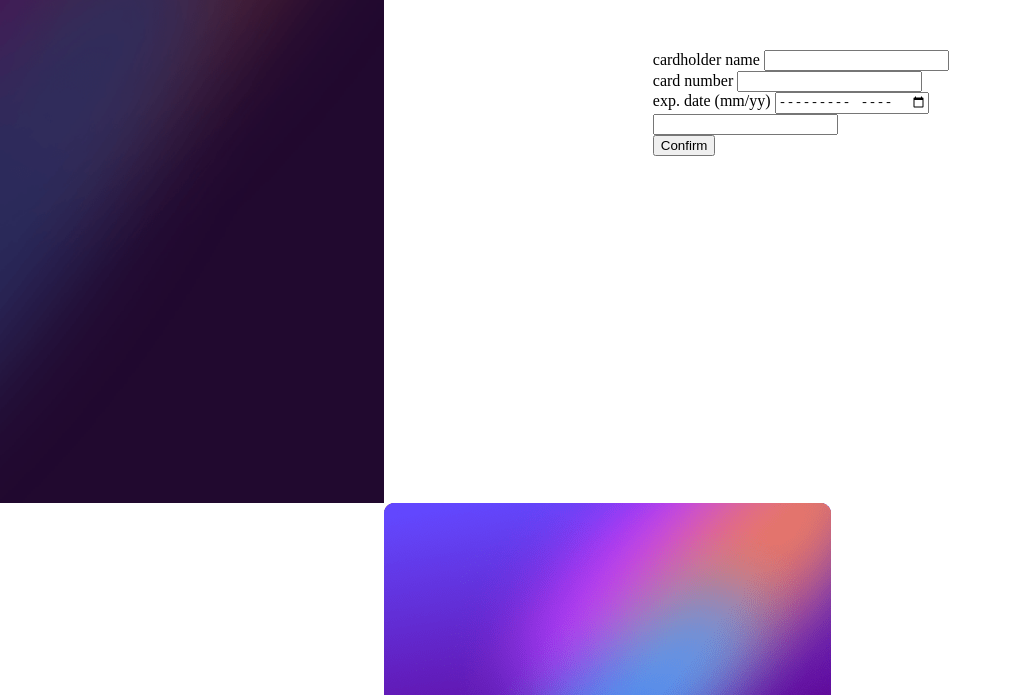
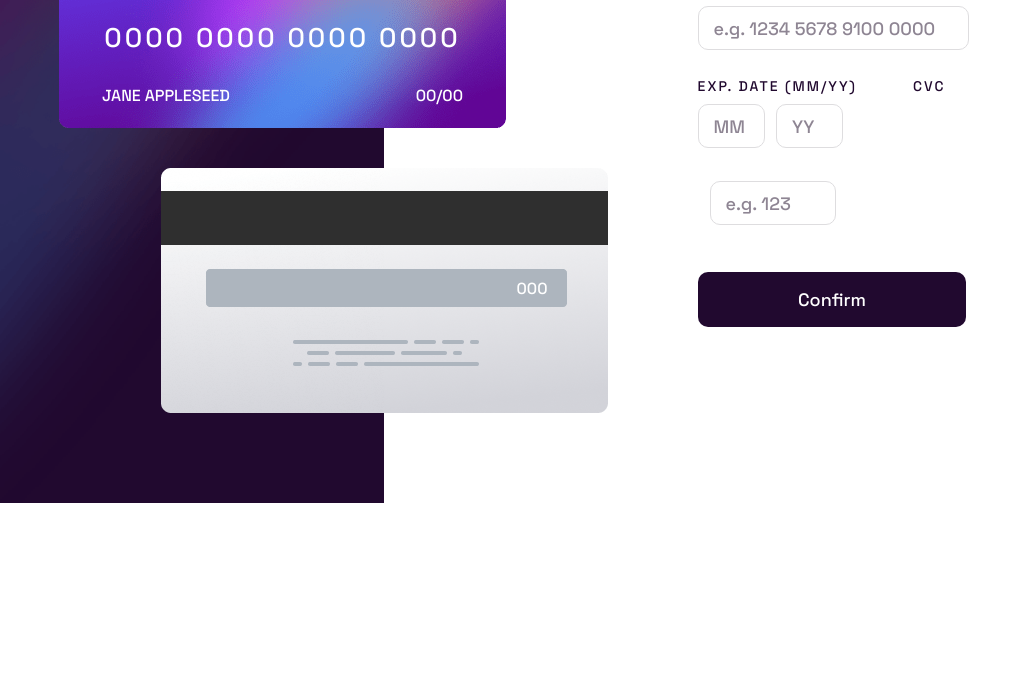
Before and after one commit to kurecistrips/Web-Challenge, a plain HTML site: page interactive-card-details-form-main/index.html in a window 1280 px wide. Shown: the part 297-992 px from the top of the page, without its empty margins (0-1032 px from the left). After the commit the page ends 800 px from the top, so only its background shows below. Drawn offline with Linux system fonts and the light colour scheme.

Commit message:
front page done

```diff
--- a/interactive-card-details-form-main/index.html
+++ b/interactive-card-details-form-main/index.html
@@ -5,7 +5,13 @@
   <meta name="viewport" content="width=device-width, initial-scale=1.0"> <!-- displays site properly based on user's device -->
 
   <link rel="stylesheet" href="styles.css">
+  <link rel="stylesheet" href="javascript.js">
   <link rel="icon" type="image/png" sizes="32x32" href="./images/favicon-32x32.png">
+
+
+  <link rel="preconnect" href="https://fonts.googleapis.com">
+  <link rel="preconnect" href="https://fonts.gstatic.com" crossorigin>
+  <link href="https://fonts.googleapis.com/css2?family=Space+Grotesk:wght@500&display=swap" rel="stylesheet">
 
   <title>Interactive card details form</title>
 
@@ -24,16 +30,28 @@
       <div class="fill-form">
         <div class="name-form">
           <label for="holdername">cardholder name</label>
-          <input type="text" id="holdername">
+          <br>
+          <input type="text" id="holdername" placeholder="e.g. Jane Appleseed" size="32" maxlength="32" pattern="[a-zA-Z\s]*">
         </div>
         <div class="card-number">
           <label for="cardnum">card number</label>
-          <input type="text" id="cardnum">
+          <br>
+          <input type="text" id="cardnum" placeholder="e.g. 1234 5678 9100 0000" maxlength="19" pattern="\d*{4} \d{*4} \d*{4} \d*{4}"  oninput="formatCardNumber(this)">
+          <script>
+            function formatCardNumber(input) {
+                let value = input.value.replace(/\D/g, "");
+                value = value.replace(/(\d{4})/g, "$1 ").trim();
+                input.value = value.slice(0, 19);
+            }
+            </script>
         </div>
         <div class="exp-date-and-cvc">
           <label>exp. date (mm/yy)</label>
-          <input type="month" id="expmonth">
-          <input type="text" id="expyear">
+          <label for="cvc" id="cvc-label">CVC</label>
+          <br>
+          <input type="text" inputmode="numeric" id="expmonth" placeholder="MM" maxlength="2" pattern="(0[1-9]|1[0-2])">
+          <input type="text" id="expyear" placeholder="YY" maxlength="2" pattern="\d{2}">
+          <input type="text" id="cvc" placeholder="e.g. 123" maxlength="3" pattern="\d*">
         </div>
         <button>Confirm</button>
       </div>
@@ -41,14 +59,19 @@
     <div class="card-showcase-container">
       <div class="card-showcase">
         <div class="card-front">
-          <img src="images/bg-card-front.png" alt="front">
-          <img src="images/card-logo.svg" alt="logo">
-
+          <img src="images/card-logo.svg" alt="logo" id="logo">
+          <p id="card-num-showcase">0000 0000 0000 0000</p>
+          <p id="card-name-showcase">Jane Appleseed</p>
+          <p id="card-exp-showcase">00/00</p>
+        </div>
+        <div class="card-back">
+          <p id="card-cvc-showcase">000</p>
         </div>
       </div>
     </div>
 
   </div>
+
 
 <!--
   0000 0000 0000 0000
--- a/interactive-card-details-form-main/styles.css
+++ b/interactive-card-details-form-main/styles.css
@@ -1,5 +1,16 @@
 *{
     margin: 0;
+    font-family: "Space Grotesk", serif;
+}
+@keyframes  buttonHover{
+    0%
+    {
+        background-color: hsl(278, 68%, 11%);
+    }
+    100%
+    {
+        background-color: hsl(278, 94%, 30%);
+    }
 }
 .left-background
 {
@@ -17,6 +28,8 @@
 {
     width: 70%;
     float: right;
+    font-family: space;
+    background-color: hsl(0, 0%, 100%);
 }
 .fill-form-container
 {
@@ -27,10 +40,152 @@
 .fill-form
 {
     margin: auto;
+    width: 30%;
+}
+.fill-form label
+{
+    color: hsl(278, 68%, 11%);
+    text-transform: uppercase;
+    letter-spacing: 2px;
+    font-size: 14px;
+}
+.fill-form:hover
+{
+    animation: inputBorderHover 1s ease;
+}
+#cvc-label
+{
+    margin-left: 52px;
+}
+input::-webkit-outer-spin-button, input::-webkit-inner-spin-button
+{
+    -webkit-appearance: none;
+}
+input[type=number]
+{
+    -moz-appearance: textfield;
+}
+.fill-form input
+{
+    border: 1px solid hsl(270, 3%, 87%);
+    font-size: 18px;
+    border-radius: 10px;
+    height: 40px;
+    padding-left: 15px;
+    width: 94%;
+    margin-top: 8px;
+    margin-bottom: 25px;
+    transition-duration: 0.5s;
+
+}
+.fill-form input:hover
+{
+    border-color: hsl(249, 99%, 64%);
+}
+.fill-form input:focus
+{
+    outline: 0;
+    border-color: hsl(278, 94%, 30%);
+}
+.fill-form input:invalid
+{
+    border-color: hsl(0, 100%, 66%);
+}
+.fill-form input::placeholder
+{
+    color: hsl(279, 6%, 55%);
+}
+#expmonth, #expyear
+{
+    height: 40px;
+    width: 18%;
+    margin-right: 7px;
+}
+#cvc
+{
     width: 40%;
+    margin-left: 12px;
+}
+.fill-form button
+{
+    margin-top: 22px;
+    background-color: hsl(278, 68%, 11%);
+    border: none;
+    border-radius: 10px;
+    color: hsl(0, 0%, 100%);
+    width: 100%;
+    height: 55px;
+    font-size: 18px;
+    transition-duration: 0.5s;
+
+}
+.fill-form button:hover
+{
+    background-color: hsl(278, 94%, 30%);
+}
+.fill-form button:active
+{
+    transition-duration: 0.0s;
+    background-color: hsl(249, 99%, 64%);
 }
 .card-showcase-container
 {
     display: flex;
     position: absolute;
+    top: 25%;
 }
+.card-front
+{
+    background-image: url(images/bg-card-front.png);
+    width: 447px;
+    height: 245px;
+    color: hsl(0, 0%, 100%);
+    position: relative;
+    left: -325px;
+    top: -20px;
+}
+.card-back
+{
+    background-image: url(images/bg-card-back.png);
+    width: 447px;
+    height: 245px;
+    color: hsl(0, 0%, 100%);
+    position: relative;
+    left: -223.5px;
+    top: 20px;
+}
+#logo
+{
+    margin-left: 30px;
+    margin-top: 30px;
+}
+#card-num-showcase
+{
+    font-size: 27px;
+    letter-spacing: 3px;
+    text-align: center;
+    position: relative;
+    top: 55px;
+}
+#card-name-showcase
+{
+    float: left;
+    margin-left: 43px;
+    text-transform: uppercase;
+    position: relative;
+    top: 85px;
+}
+#card-exp-showcase
+{
+    float: right;
+    margin-right: 43px;
+    position: relative;
+    top: 85px;
+}
+#card-cvc-showcase
+{
+    text-align: right;
+    position: relative;
+    top: 110px;
+    right: 60px;
+}
```
Also changed, not shown: interactive-card-details-form-main/javascript.js (added).
